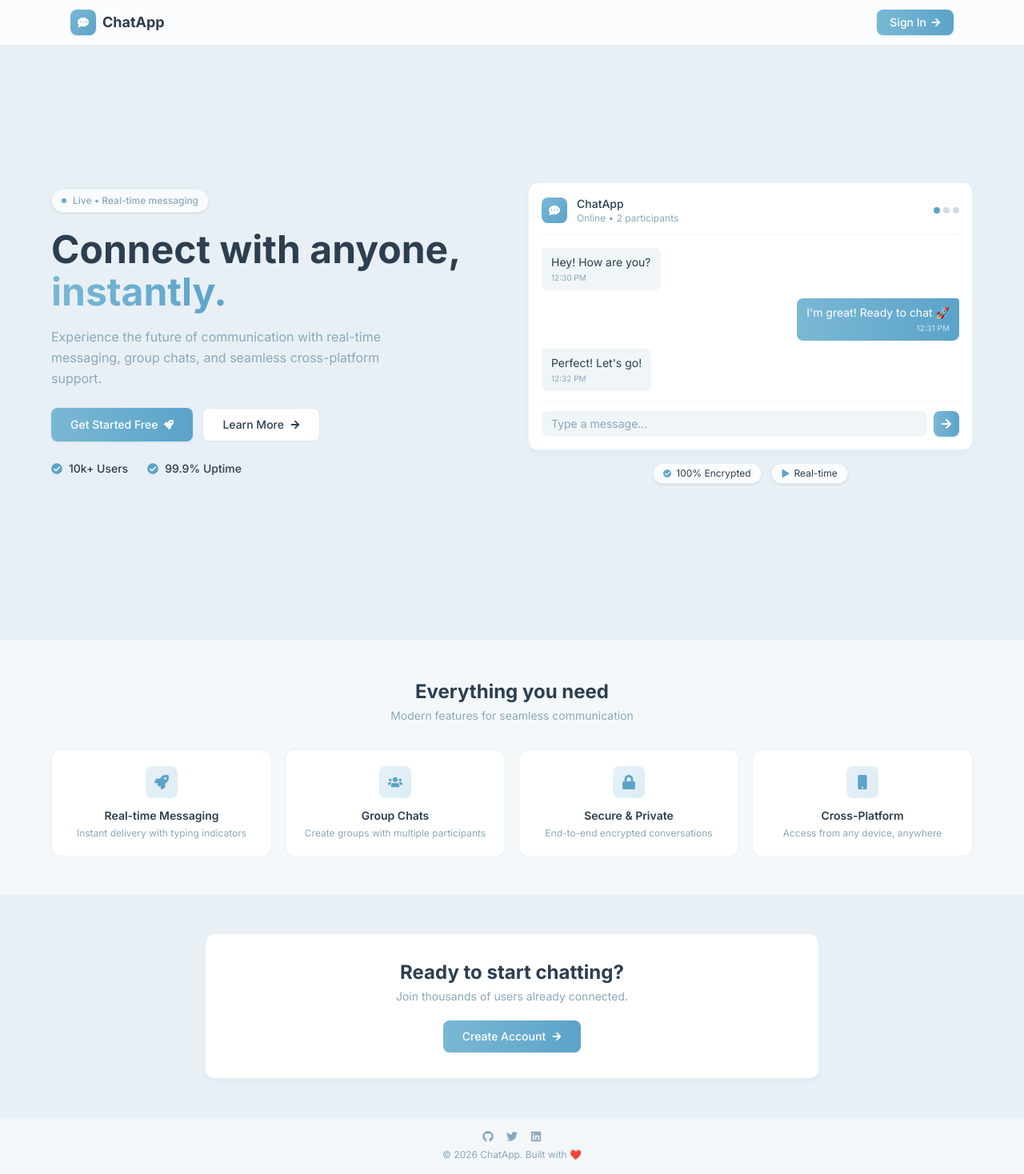
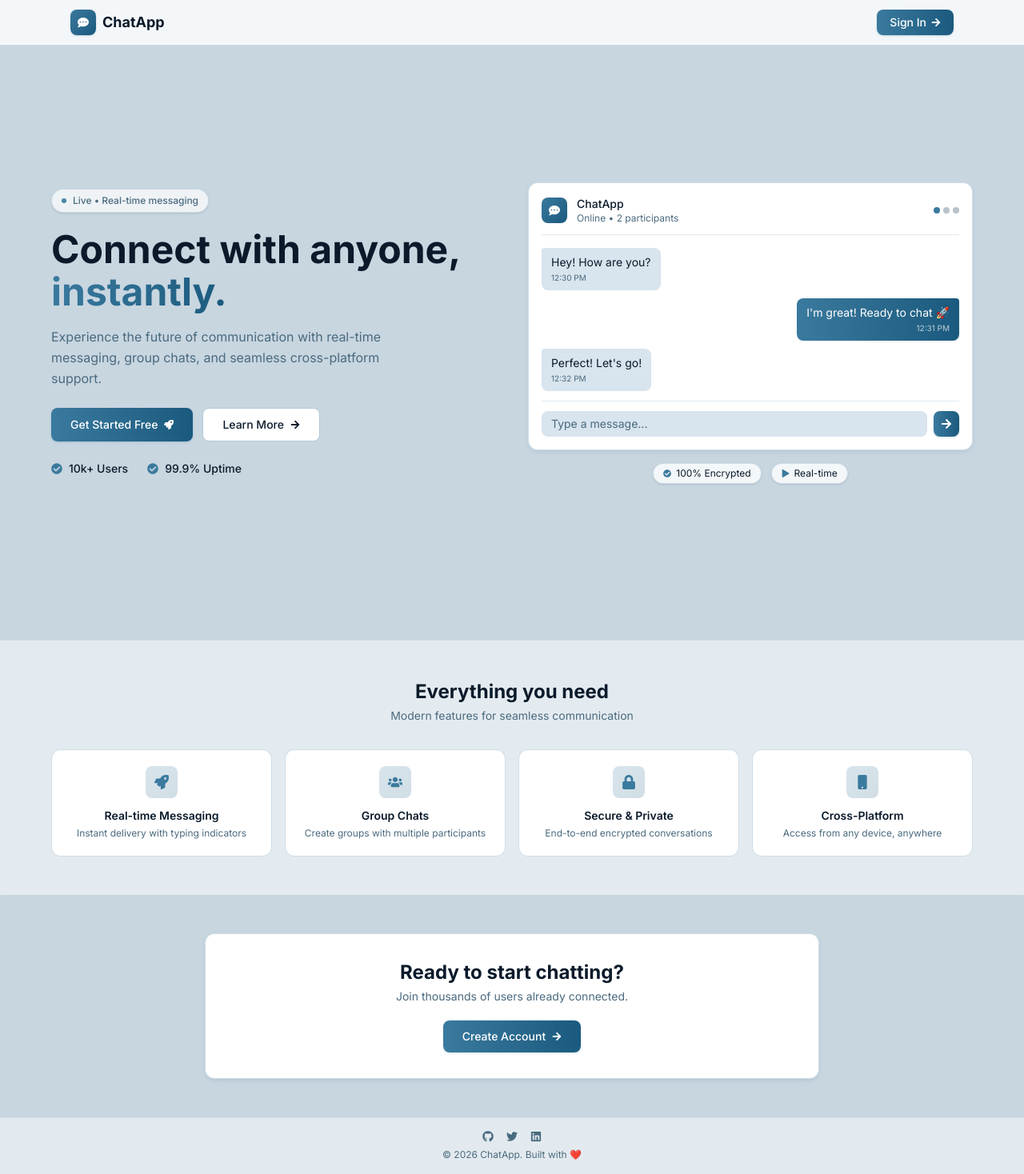
Before and after one commit to RejoanaAkter/Chat-App, a Next.js app: page / in a window 1280 px wide. Shown: the whole page at 80% size. Built offline with nearby package versions, Linux system fonts and the light colour scheme.

Commit message:
Ui color pallate changes

```diff
--- a/src/app/globals.css
+++ b/src/app/globals.css
@@ -8,11 +8,10 @@
   }
 
   body {
-    @apply bg-[#f0f4f8] text-[#1a2332];
+    @apply bg-[#c8d6e0] text-[#0a1a2a];
     font-family: 'Inter', -apple-system, BlinkMacSystemFont, 'Segoe UI', Roboto, sans-serif;
   }
 
-  /* Custom Scrollbar */
   ::-webkit-scrollbar {
     width: 4px;
     height: 4px;
@@ -23,179 +22,68 @@
   }
 
   ::-webkit-scrollbar-thumb {
-    @apply bg-[#c5cdd8] rounded-full;
+    @apply bg-[#8aa8bc] rounded-full;
   }
 
   ::-webkit-scrollbar-thumb:hover {
-    @apply bg-[#a8b3c4];
+    @apply bg-[#6a8aa0];
   }
 }
 
 @layer components {
-  /* Glass Morphism */
-  .glass {
-    @apply bg-white/80 backdrop-blur-lg border border-white/30 shadow-lg;
+  .card {
+    @apply bg-white rounded-xl border border-[#b0c8d8]/60 shadow-sm hover:shadow-md transition-all duration-300;
   }
 
-  .glass-dark {
-    @apply bg-[#1a2332]/80 backdrop-blur-lg border border-white/10 shadow-lg;
-  }
-
-  /* Gradients - Soothing */
-  .gradient-primary {
-    @apply bg-gradient-to-br from-[#4facfe] to-[#43e97b];
-  }
-
-  .gradient-secondary {
-    @apply bg-gradient-to-br from-[#a8c0ff] to-[#3f2b96];
-  }
-
-  .gradient-warm {
-    @apply bg-gradient-to-br from-[#f093fb] to-[#f5576c];
-  }
-
-  .gradient-soft {
-    @apply bg-gradient-to-br from-[#e0c3fc] to-[#8ec5fc];
-  }
-
-  /* Cards */
-  .card {
-    @apply bg-white rounded-2xl shadow-sm hover:shadow-md transition-all duration-300 border border-gray-100/50;
-  }
-
-  .card-hover {
-    @apply hover:shadow-xl hover:-translate-y-1 transition-all duration-300;
-  }
-
-  /* Buttons */
   .btn-primary {
-    @apply bg-gradient-to-r from-[#4facfe] to-[#43e97b] text-white px-6 py-2.5 rounded-xl font-semibold hover:shadow-lg hover:scale-[1.02] transition-all duration-300;
+    @apply bg-gradient-to-r from-[#3a7a9e] to-[#1a5a7e] hover:from-[#2a6a8e] hover:to-[#0a4a6e] text-white px-6 py-2.5 rounded-lg font-medium transition-all duration-300 hover:shadow-lg;
   }
 
   .btn-secondary {
-    @apply bg-[#e8edf3] text-[#1a2332] px-6 py-2.5 rounded-xl font-semibold hover:bg-[#d5dde7] hover:shadow-md transition-all duration-300;
+    @apply bg-[#c8d6e0] hover:bg-[#b0c8d8] text-[#0a1a2a] px-6 py-2.5 rounded-lg font-medium transition-all duration-300;
   }
 
   .btn-outline {
-    @apply border-2 border-[#4facfe] text-[#4facfe] px-6 py-2.5 rounded-xl font-semibold hover:bg-[#4facfe] hover:text-white transition-all duration-300;
+    @apply border-2 border-[#3a7a9e] text-[#3a7a9e] px-6 py-2.5 rounded-lg font-medium hover:bg-[#3a7a9e] hover:text-white transition-all duration-300;
   }
 
-  /* Inputs */
   .input-modern {
-    @apply w-full px-4 py-3 bg-[#f7f9fc] border-2 border-transparent rounded-xl focus:border-[#4facfe] focus:ring-4 focus:ring-[#4facfe]/20 outline-none transition-all duration-300 text-[#1a2332] placeholder:text-[#94a3b8];
+    @apply w-full px-4 py-3 bg-[#d8e4ee] border border-[#b0c8d8] rounded-xl focus:border-[#3a7a9e] focus:ring-4 focus:ring-[#3a7a9e]/20 outline-none transition-all duration-300 text-[#0a1a2a] placeholder:text-[#6a8aa0];
   }
 
-  /* Animations */
-  @keyframes fadeInUp {
-    from {
-      opacity: 0;
-      transform: translateY(20px);
-    }
-    to {
-      opacity: 1;
-      transform: translateY(0);
-    }
-  }
-
-  @keyframes fadeIn {
-    from {
-      opacity: 0;
-    }
-    to {
-      opacity: 1;
-    }
-  }
-
-  @keyframes slideInRight {
-    from {
-      opacity: 0;
-      transform: translateX(20px);
-    }
-    to {
-      opacity: 1;
-      transform: translateX(0);
-    }
-  }
-
-  @keyframes pulse-soft {
-    0%, 100% {
-      opacity: 1;
-    }
-    50% {
-      opacity: 0.5;
-    }
-  }
-
-  .animate-fadeInUp {
-    animation: fadeInUp 0.6s ease-out forwards;
-  }
-
-  .animate-fadeIn {
-    animation: fadeIn 0.4s ease-out forwards;
-  }
-
-  .animate-slideInRight {
-    animation: slideInRight 0.5s ease-out forwards;
-  }
-
-  .animate-pulse-soft {
-    animation: pulse-soft 2s ease-in-out infinite;
-  }
-
-  /* Message Bubbles */
   .message-own {
-    @apply bg-gradient-to-r from-[#4facfe] to-[#43e97b] text-white rounded-2xl rounded-tr-sm px-4 py-2.5 shadow-md;
+    @apply bg-gradient-to-r from-[#3a7a9e] to-[#1a5a7e] text-white rounded-2xl rounded-tr-sm px-4 py-2.5 shadow-md;
   }
 
   .message-other {
-    @apply bg-white border border-gray-100/80 text-[#1a2332] rounded-2xl rounded-tl-sm px-4 py-2.5 shadow-sm;
+    @apply bg-white border border-[#b0c8d8]/80 text-[#0a1a2a] rounded-2xl rounded-tl-sm px-4 py-2.5 shadow-sm;
   }
 
-  /* Status Indicator */
-  .status-dot {
-    @apply w-2.5 h-2.5 rounded-full;
-  }
-
-  .status-online {
-    @apply bg-emerald-400;
-  }
-
-  .status-offline {
-    @apply bg-gray-300;
-  }
-
-  .status-away {
-    @apply bg-amber-400;
-  }
-
-  /* Typography */
   .heading-1 {
-    @apply text-3xl md:text-4xl font-bold text-[#1a2332];
+    @apply text-3xl md:text-4xl font-bold text-[#0a1a2a];
   }
 
   .heading-2 {
-    @apply text-2xl md:text-3xl font-semibold text-[#1a2332];
+    @apply text-2xl md:text-3xl font-semibold text-[#0a1a2a];
   }
 
   .heading-3 {
-    @apply text-xl font-semibold text-[#1a2332];
+    @apply text-xl font-semibold text-[#0a1a2a];
   }
 
   .text-muted {
-    @apply text-[#64748b];
+    @apply text-[#4a6a7e];
   }
 
-  /* Sidebar Item */
   .sidebar-item {
-    @apply flex items-center space-x-3 px-4 py-3 rounded-xl hover:bg-[#f0f4f8] cursor-pointer transition-all duration-200;
+    @apply flex items-center space-x-3 px-4 py-3 rounded-xl hover:bg-[#c8d6e0] cursor-pointer transition-all duration-200;
   }
 
   .sidebar-item-active {
-    @apply bg-[#e8edf3] shadow-sm;
+    @apply bg-[#b0c8d8] shadow-sm;
   }
 
-  /* Message Input */
   .message-input {
-    @apply flex-1 px-4 py-2.5 bg-[#f7f9fc] border-2 border-transparent rounded-2xl focus:border-[#4facfe] focus:ring-4 focus:ring-[#4facfe]/20 outline-none transition-all duration-300 text-[#1a2332] placeholder:text-[#94a3b8];
+    @apply flex-1 px-4 py-2.5 bg-[#d8e4ee] border-2 border-transparent rounded-2xl focus:border-[#3a7a9e] focus:ring-4 focus:ring-[#3a7a9e]/20 outline-none transition-all duration-300 text-[#0a1a2a] placeholder:text-[#6a8aa0];
   }
 }
--- a/src/app/page.tsx
+++ b/src/app/page.tsx
@@ -31,19 +31,19 @@ export default function Home() {
   ]
 
   return (
-    <div className="min-h-screen bg-[#e8f0f5] overflow-hidden">
+    <div className="min-h-screen bg-[#c8d6e0] overflow-hidden">
       {/* Navbar */}
-      <nav className="fixed top-0 left-0 right-0 z-50 bg-white/80 backdrop-blur-sm border-b border-[#dce8ef]/60">
+      <nav className="fixed top-0 left-0 right-0 z-50 bg-white/80 backdrop-blur-sm border-b border-[#b0c8d8]/60">
         <div className="max-w-6xl mx-auto px-4 sm:px-6 py-3 flex items-center justify-between">
           <Link href="/" className="flex items-center gap-2 group">
-            <div className="w-8 h-8 bg-gradient-to-br from-[#7ab8d4] to-[#5ba3c9] rounded-lg flex items-center justify-center shadow-sm shadow-[#7ab8d4]/20">
+            <div className="w-8 h-8 bg-gradient-to-br from-[#3a7a9e] to-[#1a5a7e] rounded-lg flex items-center justify-center shadow-sm shadow-[#3a7a9e]/20">
               <FaCommentDots className="text-white text-sm" />
             </div>
-            <span className="text-lg font-bold text-[#2c3e50]">ChatApp</span>
+            <span className="text-lg font-bold text-[#0a1a2a]">ChatApp</span>
           </Link>
           <Link
             href="/auth/login"
-            className="flex items-center gap-1.5 px-4 py-1.5 bg-gradient-to-r from-[#7ab8d4] to-[#5ba3c9] hover:from-[#6aaac7] hover:to-[#4a96b8] text-white rounded-lg text-sm font-medium transition-all duration-300 shadow-sm shadow-[#7ab8d4]/20 hover:shadow-md hover:shadow-[#7ab8d4]/30"
+            className="flex items-center gap-1.5 px-4 py-1.5 bg-gradient-to-r from-[#3a7a9e] to-[#1a5a7e] hover:from-[#2a6a8e] hover:to-[#0a4a6e] text-white rounded-lg text-sm font-medium transition-all duration-300 shadow-sm shadow-[#3a7a9e]/20 hover:shadow-md"
           >
             Sign In
             <FaArrowRight className="text-xs" />
@@ -57,111 +57,106 @@ export default function Home() {
           <div className="grid lg:grid-cols-2 gap-10 items-center">
             {/* Left Content */}
             <div className={`transition-all duration-700 ${isVisible ? 'opacity-100 translate-y-0' : 'opacity-0 translate-y-8'}`}>
-              <div className="inline-flex items-center gap-2 bg-white/70 backdrop-blur-sm border border-[#dce8ef]/60 px-3 py-1.5 rounded-full shadow-sm mb-5">
-                <span className="w-1.5 h-1.5 bg-[#5ba3c9] rounded-full animate-pulse"></span>
-                <span className="text-xs text-[#8aa8bc] font-medium">Live • Real-time messaging</span>
+              <div className="inline-flex items-center gap-2 bg-white/70 backdrop-blur-sm border border-[#b0c8d8]/60 px-3 py-1.5 rounded-full shadow-sm mb-5">
+                <span className="w-1.5 h-1.5 bg-[#3a7a9e] rounded-full animate-pulse"></span>
+                <span className="text-xs text-[#4a6a7e] font-medium">Live • Real-time messaging</span>
               </div>
 
-              <h1 className="text-4xl sm:text-5xl font-bold text-[#2c3e50] leading-[1.1]">
+              <h1 className="text-4xl sm:text-5xl font-bold text-[#0a1a2a] leading-[1.1]">
                 Connect with anyone,
                 <br />
-                <span className="bg-gradient-to-r from-[#7ab8d4] to-[#5ba3c9] bg-clip-text text-transparent">instantly.</span>
+                <span className="bg-gradient-to-r from-[#3a7a9e] to-[#1a5a7e] bg-clip-text text-transparent">instantly.</span>
               </h1>
 
-              <p className="text-[#8aa8bc] text-base max-w-md mt-4 leading-relaxed">
+              <p className="text-[#4a6a7e] text-base max-w-md mt-4 leading-relaxed">
                 Experience the future of communication with real-time messaging, group chats, and seamless cross-platform support.
               </p>
 
               <div className="flex flex-wrap gap-3 mt-6">
                 <Link
                   href="/auth/login"
-                  className="flex items-center gap-2 px-6 py-2.5 bg-gradient-to-r from-[#7ab8d4] to-[#5ba3c9] hover:from-[#6aaac7] hover:to-[#4a96b8] text-white rounded-lg font-medium transition-all duration-300 shadow-sm shadow-[#7ab8d4]/20 hover:shadow-md hover:shadow-[#7ab8d4]/30 text-sm"
+                  className="flex items-center gap-2 px-6 py-2.5 bg-gradient-to-r from-[#3a7a9e] to-[#1a5a7e] hover:from-[#2a6a8e] hover:to-[#0a4a6e] text-white rounded-lg font-medium transition-all duration-300 shadow-sm shadow-[#3a7a9e]/20 hover:shadow-md text-sm"
                 >
                   Get Started Free
                   <FaRocket className="text-xs" />
                 </Link>
                 <a
                   href="#features"
-                  className="flex items-center gap-2 px-6 py-2.5 bg-white border border-[#dce8ef] text-[#2c3e50] rounded-lg font-medium hover:bg-[#f0f5f8] transition-all duration-300 text-sm"
+                  className="flex items-center gap-2 px-6 py-2.5 bg-white border border-[#b0c8d8] text-[#0a1a2a] rounded-lg font-medium hover:bg-[#d8e4ee] transition-all duration-300 text-sm"
                 >
                   Learn More
                   <FaArrowRight className="text-xs" />
                 </a>
               </div>
 
-              {/* Stats */}
               <div className="flex items-center gap-6 mt-6">
                 <div className="flex items-center gap-2">
-                  <FaCheckCircle className="text-[#5ba3c9] text-sm" />
-                  <span className="text-sm text-[#2c3e50] font-medium">10k+ Users</span>
+                  <FaCheckCircle className="text-[#3a7a9e] text-sm" />
+                  <span className="text-sm text-[#0a1a2a] font-medium">10k+ Users</span>
                 </div>
                 <div className="flex items-center gap-2">
-                  <FaCheckCircle className="text-[#5ba3c9] text-sm" />
-                  <span className="text-sm text-[#2c3e50] font-medium">99.9% Uptime</span>
+                  <FaCheckCircle className="text-[#3a7a9e] text-sm" />
+                  <span className="text-sm text-[#0a1a2a] font-medium">99.9% Uptime</span>
                 </div>
               </div>
             </div>
 
             {/* Right - Chat Mockup */}
             <div className={`transition-all duration-700 delay-200 ${isVisible ? 'opacity-100 translate-x-0' : 'opacity-0 translate-x-8'}`}>
-              <div className="bg-white rounded-xl border border-[#dce8ef]/60 shadow-md shadow-[#c5dde8]/20 p-4">
-                {/* Mockup Header */}
-                <div className="flex items-center gap-3 mb-4 pb-3 border-b border-[#dce8ef]/40">
-                  <div className="w-8 h-8 bg-gradient-to-br from-[#7ab8d4] to-[#5ba3c9] rounded-lg flex items-center justify-center">
+              <div className="bg-white rounded-xl border border-[#b0c8d8]/60 shadow-md shadow-[#8aa8bc]/20 p-4">
+                <div className="flex items-center gap-3 mb-4 pb-3 border-b border-[#b0c8d8]/40">
+                  <div className="w-8 h-8 bg-gradient-to-br from-[#3a7a9e] to-[#1a5a7e] rounded-lg flex items-center justify-center">
                     <FaCommentDots className="text-white text-sm" />
                   </div>
                   <div>
-                    <p className="text-sm font-medium text-[#2c3e50]">ChatApp</p>
-                    <p className="text-xs text-[#8aa8bc]">Online • 2 participants</p>
+                    <p className="text-sm font-medium text-[#0a1a2a]">ChatApp</p>
+                    <p className="text-xs text-[#4a6a7e]">Online • 2 participants</p>
                   </div>
                   <div className="ml-auto flex gap-1">
-                    <span className="w-2 h-2 bg-[#5ba3c9] rounded-full"></span>
-                    <span className="w-2 h-2 bg-[#8aa8bc]/40 rounded-full"></span>
-                    <span className="w-2 h-2 bg-[#8aa8bc]/40 rounded-full"></span>
+                    <span className="w-2 h-2 bg-[#3a7a9e] rounded-full"></span>
+                    <span className="w-2 h-2 bg-[#4a6a7e]/40 rounded-full"></span>
+                    <span className="w-2 h-2 bg-[#4a6a7e]/40 rounded-full"></span>
                   </div>
                 </div>
 
-                {/* Mockup Messages */}
                 <div className="space-y-2.5">
                   <div className="flex justify-start">
-                    <div className="max-w-[75%] bg-[#f0f5f8] rounded-lg rounded-tl-sm px-3 py-2">
-                      <p className="text-sm text-[#2c3e50]">Hey! How are you?</p>
-                      <p className="text-[10px] text-[#8aa8bc] mt-0.5">12:30 PM</p>
+                    <div className="max-w-[75%] bg-[#d8e4ee] rounded-lg rounded-tl-sm px-3 py-2">
+                      <p className="text-sm text-[#0a1a2a]">Hey! How are you?</p>
+                      <p className="text-[10px] text-[#4a6a7e] mt-0.5">12:30 PM</p>
                     </div>
                   </div>
                   <div className="flex justify-end">
-                    <div className="max-w-[75%] bg-gradient-to-r from-[#7ab8d4] to-[#5ba3c9] rounded-lg rounded-tr-sm px-3 py-2">
+                    <div className="max-w-[75%] bg-gradient-to-r from-[#3a7a9e] to-[#1a5a7e] rounded-lg rounded-tr-sm px-3 py-2">
                       <p className="text-sm text-white">I'm great! Ready to chat 🚀</p>
                       <p className="text-[10px] text-white/70 mt-0.5 text-right">12:31 PM</p>
                     </div>
                   </div>
                   <div className="flex justify-start">
-                    <div className="max-w-[75%] bg-[#f0f5f8] rounded-lg rounded-tl-sm px-3 py-2">
-                      <p className="text-sm text-[#2c3e50]">Perfect! Let's go!</p>
-                      <p className="text-[10px] text-[#8aa8bc] mt-0.5">12:32 PM</p>
+                    <div className="max-w-[75%] bg-[#d8e4ee] rounded-lg rounded-tl-sm px-3 py-2">
+                      <p className="text-sm text-[#0a1a2a]">Perfect! Let's go!</p>
+                      <p className="text-[10px] text-[#4a6a7e] mt-0.5">12:32 PM</p>
                     </div>
                   </div>
                 </div>
 
-                {/* Mockup Input */}
-                <div className="mt-3 pt-3 border-t border-[#dce8ef]/40 flex items-center gap-2">
-                  <div className="flex-1 bg-[#f0f5f8] rounded-lg px-3 py-1.5">
-                    <p className="text-sm text-[#8aa8bc]">Type a message...</p>
+                <div className="mt-3 pt-3 border-t border-[#b0c8d8]/40 flex items-center gap-2">
+                  <div className="flex-1 bg-[#d8e4ee] rounded-lg px-3 py-1.5">
+                    <p className="text-sm text-[#4a6a7e]">Type a message...</p>
                   </div>
-                  <button className="w-8 h-8 bg-gradient-to-r from-[#7ab8d4] to-[#5ba3c9] rounded-lg flex items-center justify-center text-white text-sm shadow-sm shadow-[#7ab8d4]/20">
+                  <button className="w-8 h-8 bg-gradient-to-r from-[#3a7a9e] to-[#1a5a7e] rounded-lg flex items-center justify-center text-white text-sm shadow-sm shadow-[#3a7a9e]/20">
                     <FaArrowRight />
                   </button>
                 </div>
               </div>
 
-              {/* Floating badges */}
               <div className="flex justify-center gap-3 mt-4">
-                <span className="inline-flex items-center gap-1.5 px-3 py-1 bg-white/80 backdrop-blur-sm border border-[#dce8ef]/60 rounded-full text-xs text-[#2c3e50] shadow-sm">
-                  <FaCheckCircle className="text-[#5ba3c9] text-[10px]" />
+                <span className="inline-flex items-center gap-1.5 px-3 py-1 bg-white/80 backdrop-blur-sm border border-[#b0c8d8]/60 rounded-full text-xs text-[#0a1a2a] shadow-sm">
+                  <FaCheckCircle className="text-[#3a7a9e] text-[10px]" />
                   100% Encrypted
                 </span>
-                <span className="inline-flex items-center gap-1.5 px-3 py-1 bg-white/80 backdrop-blur-sm border border-[#dce8ef]/60 rounded-full text-xs text-[#2c3e50] shadow-sm">
-                  <FaPlay className="text-[#5ba3c9] text-[10px]" />
+                <span className="inline-flex items-center gap-1.5 px-3 py-1 bg-white/80 backdrop-blur-sm border border-[#b0c8d8]/60 rounded-full text-xs text-[#0a1a2a] shadow-sm">
+                  <FaPlay className="text-[#3a7a9e] text-[10px]" />
                   Real-time
                 </span>
               </div>
@@ -171,11 +166,11 @@ export default function Home() {
       </section>
 
       {/* Features Section */}
-      <section id="features" className="py-12 px-4 sm:px-6 bg-white/50 backdrop-blur-sm border-t border-[#dce8ef]/40">
+      <section id="features" className="py-12 px-4 sm:px-6 bg-white/50 backdrop-blur-sm border-t border-[#b0c8d8]/40">
         <div className="max-w-6xl mx-auto">
           <div className="text-center mb-8">
-            <h2 className="text-2xl font-bold text-[#2c3e50]">Everything you need</h2>
-            <p className="text-[#8aa8bc] text-sm mt-1">Modern features for seamless communication</p>
+            <h2 className="text-2xl font-bold text-[#0a1a2a]">Everything you need</h2>
+            <p className="text-[#4a6a7e] text-sm mt-1">Modern features for seamless communication</p>
           </div>
           <div className="grid sm:grid-cols-2 lg:grid-cols-4 gap-4">
             {features.map((feature, i) => {
@@ -183,13 +178,13 @@ export default function Home() {
               return (
                 <div
                   key={i}
-                  className="bg-white rounded-xl border border-[#dce8ef]/60 p-5 text-center hover:shadow-md hover:shadow-[#c5dde8]/20 transition-all duration-300 hover:-translate-y-0.5"
+                  className="bg-white rounded-xl border border-[#b0c8d8]/60 p-5 text-center hover:shadow-md hover:shadow-[#8aa8bc]/20 transition-all duration-300 hover:-translate-y-0.5"
                 >
-                  <div className="w-10 h-10 bg-gradient-to-br from-[#7ab8d4]/20 to-[#5ba3c9]/20 rounded-lg flex items-center justify-center mx-auto mb-3">
-                    <Icon className="text-[#5ba3c9] text-lg" />
+                  <div className="w-10 h-10 bg-gradient-to-br from-[#3a7a9e]/20 to-[#1a5a7e]/20 rounded-lg flex items-center justify-center mx-auto mb-3">
+                    <Icon className="text-[#3a7a9e] text-lg" />
                   </div>
-                  <h3 className="text-sm font-semibold text-[#2c3e50]">{feature.title}</h3>
-                  <p className="text-xs text-[#8aa8bc] mt-1">{feature.desc}</p>
+                  <h3 className="text-sm font-semibold text-[#0a1a2a]">{feature.title}</h3>
+                  <p className="text-xs text-[#4a6a7e] mt-1">{feature.desc}</p>
                 </div>
               )
             })}
@@ -200,12 +195,12 @@ export default function Home() {
       {/* CTA Section */}
       <section className="py-12 px-4 sm:px-6">
         <div className="max-w-3xl mx-auto">
-          <div className="bg-white rounded-xl border border-[#dce8ef]/60 shadow-md shadow-[#c5dde8]/20 p-8 text-center">
-            <h2 className="text-2xl font-bold text-[#2c3e50]">Ready to start chatting?</h2>
-            <p className="text-[#8aa8bc] text-sm mt-1 mb-5">Join thousands of users already connected.</p>
+          <div className="bg-white rounded-xl border border-[#b0c8d8]/60 shadow-md shadow-[#8aa8bc]/20 p-8 text-center">
+            <h2 className="text-2xl font-bold text-[#0a1a2a]">Ready to start chatting?</h2>
+            <p className="text-[#4a6a7e] text-sm mt-1 mb-5">Join thousands of users already connected.</p>
             <Link
               href="/auth/login"
-              className="inline-flex items-center gap-2 px-6 py-2.5 bg-gradient-to-r from-[#7ab8d4] to-[#5ba3c9] hover:from-[#6aaac7] hover:to-[#4a96b8] text-white rounded-lg font-medium transition-all duration-300 shadow-sm shadow-[#7ab8d4]/20 hover:shadow-md hover:shadow-[#7ab8d4]/30 text-sm"
+              className="inline-flex items-center gap-2 px-6 py-2.5 bg-gradient-to-r from-[#3a7a9e] to-[#1a5a7e] hover:from-[#2a6a8e] hover:to-[#0a4a6e] text-white rounded-lg font-medium transition-all duration-300 shadow-sm shadow-[#3a7a9e]/20 hover:shadow-md text-sm"
             >
               Create Account
               <FaArrowRight className="text-xs" />
@@ -215,19 +210,19 @@ export default function Home() {
       </section>
 
       {/* Footer */}
-      <footer className="py-4 px-4 text-center border-t border-[#dce8ef]/40 bg-white/50">
+      <footer className="py-4 px-4 text-center border-t border-[#b0c8d8]/40 bg-white/50">
         <div className="flex items-center justify-center gap-4 mb-2">
-          <a href="#" className="text-[#8aa8bc] hover:text-[#5ba3c9] transition-colors">
+          <a href="#" className="text-[#4a6a7e] hover:text-[#3a7a9e] transition-colors">
             <FaGithub className="text-sm" />
           </a>
-          <a href="#" className="text-[#8aa8bc] hover:text-[#5ba3c9] transition-colors">
+          <a href="#" className="text-[#4a6a7e] hover:text-[#3a7a9e] transition-colors">
             <FaTwitter className="text-sm" />
           </a>
-          <a href="#" className="text-[#8aa8bc] hover:text-[#5ba3c9] transition-colors">
+          <a href="#" className="text-[#4a6a7e] hover:text-[#3a7a9e] transition-colors">
             <FaLinkedin className="text-sm" />
           </a>
         </div>
-        <p className="text-xs text-[#8aa8bc]">© 2026 ChatApp. Built with ❤️</p>
+        <p className="text-xs text-[#4a6a7e]">© 2026 ChatApp. Built with ❤️</p>
       </footer>
     </div>
   )
```
Also changed, not shown: src/app/auth/login/page.tsx (+29 -29 lines).
